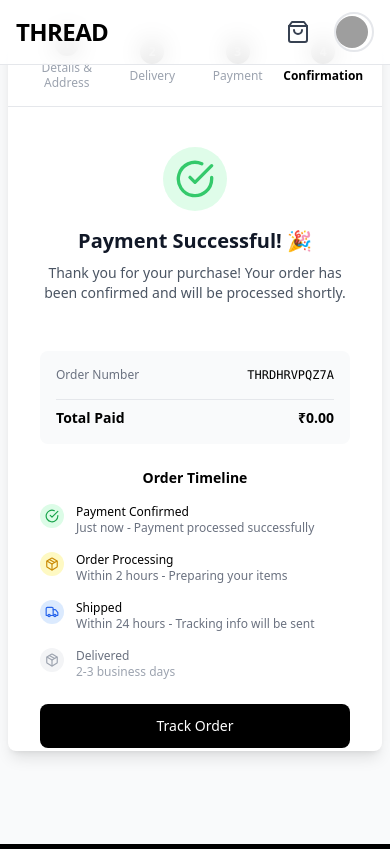
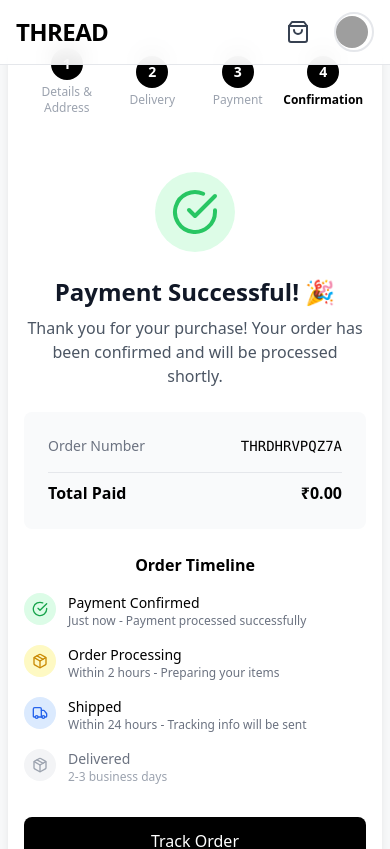
Before and after one commit to Karthik2370/Thread-clothing-brand, a React (Vite) app: page /checkout/confirmation in a window 390 px wide. Shown: the top 849 px of the page. Built offline with nearby package versions, Linux system fonts and the light colour scheme; grey boxes are pictures that could not be loaded.

Commit message:
Updated CheckoutLayout.jsx

```diff
--- a/src/components/Checkout/CheckoutConfirmation.jsx
+++ b/src/components/Checkout/CheckoutConfirmation.jsx
@@ -9,16 +9,7 @@ const CheckoutConfirmation = () => {
   const [paymentDetails, setPaymentDetails] = useState(null);
 
   useEffect(() => {
-    // Ensure smooth scroll to top
-    const scrollToTop = () => {
     window.scrollTo({ top: 0, behavior: 'smooth' });
-      // Fallback for browsers that don't support smooth scrolling
-      setTimeout(() => {
-        window.scrollTo(0, 0);
-      }, 100);
-    };
-
-    scrollToTop();
 
     // Get mock payment details from localStorage
     const paymentId = localStorage.getItem('mock_payment_id');
@@ -68,28 +59,26 @@ const CheckoutConfirmation = () => {
   };
 
   return (
-    <div className="w-full max-w-2xl mx-auto px-4 py-6 space-y-6 overflow-y-auto">
+    <div className="flex flex-col items-center justify-center py-8">
       {/* Success Animation */}
-      <div className="flex flex-col items-center text-center">
-        <div className="w-16 h-16 sm:w-20 sm:h-20 rounded-full bg-green-100 flex items-center justify-center mb-4 animate-pulse">
-          <CheckCircle className="w-10 h-10 sm:w-12 sm:h-12 text-green-500" />
+      <div className="w-20 h-20 rounded-full bg-green-100 flex items-center justify-center mb-6 animate-pulse">
+        <CheckCircle className="w-12 h-12 text-green-500" />
       </div>
 
       {/* Success Message */}
-        <h2 className="text-xl sm:text-2xl font-bold mb-2 text-gray-900">Payment Successful! 🎉</h2>
-        <p className="text-sm sm:text-base text-gray-600 mb-6 max-w-md">
+      <h2 className="text-2xl font-bold mb-2 text-center text-gray-900">Payment Successful! 🎉</h2>
+      <p className="text-gray-600 mb-6 text-center max-w-md">
         Thank you for your purchase! Your order has been confirmed and will be processed shortly.
       </p>
-      </div>
 
       {/* Payment Details */}
       {paymentDetails && (
-        <div className="bg-blue-50 border border-blue-200 rounded-lg p-4">
-          <h3 className="font-semibold text-blue-900 mb-3 flex items-center text-sm sm:text-base">
-            <Lock size={16} className="mr-2 flex-shrink-0" />
+        <div className="w-full max-w-md bg-blue-50 border border-blue-200 rounded-lg p-4 mb-6">
+          <h3 className="font-semibold text-blue-900 mb-3 flex items-center">
+            <Lock size={16} className="mr-2" />
             Payment Details
           </h3>
-          <div className="space-y-3 text-xs sm:text-sm">
+          <div className="space-y-3 text-sm">
             <div className="flex items-center justify-between">
               <span className="text-blue-700">Payment Method:</span>
               <div className="flex items-center space-x-2">
@@ -103,12 +92,12 @@ const CheckoutConfirmation = () => {
             <div className="flex items-center justify-between">
               <span className="text-blue-700">Transaction ID:</span>
               <div className="flex items-center space-x-2">
-                <span className="font-mono text-xs text-blue-900 break-all">
+                <span className="font-mono text-xs text-blue-900">
                   {paymentDetails.paymentId}
                 </span>
                 <button
                   onClick={() => copyToClipboard(paymentDetails.paymentId)}
-                  className="text-blue-600 hover:text-blue-800 flex-shrink-0"
+                  className="text-blue-600 hover:text-blue-800"
                 >
                   <Copy size={14} />
                 </button>
@@ -117,7 +106,7 @@ const CheckoutConfirmation = () => {
 
             <div className="flex items-center justify-between">
               <span className="text-blue-700">Order ID:</span>
-              <span className="font-mono text-xs text-blue-900 break-all">
+              <span className="font-mono text-xs text-blue-900">
                 {paymentDetails.orderId}
               </span>
             </div>
@@ -138,99 +127,97 @@ const CheckoutConfirmation = () => {
       )}
 
       {/* Order Summary */}
-      <div className="bg-gray-50 rounded-lg p-4 sm:p-6">
+      <div className="w-full max-w-md bg-gray-50 rounded-lg p-6 mb-6">
         <div className="flex items-center justify-between mb-4">
-          <span className="text-xs sm:text-sm text-gray-500">Order Number</span>
-          <span className="font-mono text-xs sm:text-sm font-medium break-all">{orderNumber}</span>
+          <span className="text-sm text-gray-500">Order Number</span>
+          <span className="font-mono text-sm font-medium">{orderNumber}</span>
         </div>
 
         <div className="space-y-2 mb-4">
           {items.map(item => (
             <div key={`${item.product.id}-${item.selectedColor}-${item.selectedSize}`}
-                 className="flex justify-between text-xs sm:text-sm">
-              <span className="text-gray-700 pr-2">
+                 className="flex justify-between text-sm">
+              <span className="text-gray-700">
                 {item.product.name} ({item.selectedColor}, {item.selectedSize}) x{item.quantity}
               </span>
-              <span className="font-medium flex-shrink-0">₹{item.product.price * item.quantity}</span>
+              <span className="font-medium">₹{item.product.price * item.quantity}</span>
             </div>
           ))}
         </div>
 
-        <div className="border-t pt-2 flex justify-between font-bold text-sm sm:text-base">
+        <div className="border-t pt-2 flex justify-between font-bold">
           <span>Total Paid</span>
           <span>₹{getTotalPrice().toFixed(2)}</span>
         </div>
       </div>
 
       {/* Order Timeline */}
-      <div className="space-y-4">
-        <h3 className="font-semibold text-center mb-4 text-sm sm:text-base">Order Timeline</h3>
+      <div className="w-full max-w-md space-y-4 mb-8">
+        <h3 className="font-semibold text-center mb-4">Order Timeline</h3>
 
-        <div className="space-y-4">
         <div className="flex items-start space-x-3">
-            <div className="w-6 h-6 sm:w-8 sm:h-8 rounded-full bg-green-100 flex items-center justify-center flex-shrink-0">
-              <CheckCircle size={14} className="sm:w-4 sm:h-4 text-green-600" />
+          <div className="w-8 h-8 rounded-full bg-green-100 flex items-center justify-center flex-shrink-0">
+            <CheckCircle size={16} className="text-green-600" />
           </div>
-            <div className="min-w-0 flex-1">
-              <div className="font-medium text-xs sm:text-sm">Payment Confirmed</div>
+          <div>
+            <div className="font-medium text-sm">Payment Confirmed</div>
             <div className="text-xs text-gray-500">Just now - Payment processed successfully</div>
           </div>
         </div>
 
         <div className="flex items-start space-x-3">
-            <div className="w-6 h-6 sm:w-8 sm:h-8 rounded-full bg-yellow-100 flex items-center justify-center flex-shrink-0">
-              <Package size={14} className="sm:w-4 sm:h-4 text-yellow-600" />
+          <div className="w-8 h-8 rounded-full bg-yellow-100 flex items-center justify-center flex-shrink-0">
+            <Package size={16} className="text-yellow-600" />
           </div>
-            <div className="min-w-0 flex-1">
-              <div className="font-medium text-xs sm:text-sm">Order Processing</div>
+          <div>
+            <div className="font-medium text-sm">Order Processing</div>
             <div className="text-xs text-gray-500">Within 2 hours - Preparing your items</div>
           </div>
         </div>
 
         <div className="flex items-start space-x-3">
-            <div className="w-6 h-6 sm:w-8 sm:h-8 rounded-full bg-blue-100 flex items-center justify-center flex-shrink-0">
-              <Truck size={14} className="sm:w-4 sm:h-4 text-blue-600" />
+          <div className="w-8 h-8 rounded-full bg-blue-100 flex items-center justify-center flex-shrink-0">
+            <Truck size={16} className="text-blue-600" />
           </div>
-            <div className="min-w-0 flex-1">
-              <div className="font-medium text-xs sm:text-sm">Shipped</div>
+          <div>
+            <div className="font-medium text-sm">Shipped</div>
             <div className="text-xs text-gray-500">Within 24 hours - Tracking info will be sent</div>
           </div>
         </div>
 
         <div className="flex items-start space-x-3">
-            <div className="w-6 h-6 sm:w-8 sm:h-8 rounded-full bg-gray-100 flex items-center justify-center flex-shrink-0">
-              <Package size={14} className="sm:w-4 sm:h-4 text-gray-400" />
+          <div className="w-8 h-8 rounded-full bg-gray-100 flex items-center justify-center flex-shrink-0">
+            <Package size={16} className="text-gray-400" />
           </div>
-            <div className="min-w-0 flex-1">
-              <div className="font-medium text-xs sm:text-sm text-gray-500">Delivered</div>
+          <div>
+            <div className="font-medium text-sm text-gray-500">Delivered</div>
             <div className="text-xs text-gray-400">2-3 business days</div>
-            </div>
           </div>
         </div>
       </div>
 
       {/* Action Buttons */}
-      <div className="flex flex-col sm:flex-row gap-3">
+      <div className="flex flex-col sm:flex-row gap-3 w-full max-w-md">
         <button
           onClick={() => navigate('/orders')}
-          className="flex-1 bg-black text-white py-3 rounded-lg font-medium hover:bg-gray-800 transition-colors duration-200 text-sm sm:text-base"
+          className="flex-1 bg-black text-white py-3 rounded-lg font-medium hover:bg-gray-800 transition-colors duration-200"
         >
           Track Order
         </button>
         <button
           onClick={() => navigate('/')}
-          className="flex-1 border border-gray-300 text-gray-700 py-3 rounded-lg font-medium hover:bg-gray-50 transition-colors duration-200 text-sm sm:text-base"
+          className="flex-1 border border-gray-300 text-gray-700 py-3 rounded-lg font-medium hover:bg-gray-50 transition-colors duration-200"
         >
           Continue Shopping
         </button>
       </div>
 
       {/* Demo Notice */}
-      <div className="bg-yellow-50 border border-yellow-200 rounded-lg p-4">
+      <div className="bg-yellow-50 border border-yellow-200 rounded-lg p-4 mt-6 w-full max-w-md">
         <div className="flex items-start space-x-2">
-          <span className="text-yellow-600 text-lg flex-shrink-0">🧪</span>
-          <div className="min-w-0 flex-1">
-            <div className="font-medium text-yellow-900 text-xs sm:text-sm">Demo Mode</div>
+          <span className="text-yellow-600 text-lg">🧪</span>
+          <div>
+            <div className="font-medium text-yellow-900 text-sm">Demo Mode</div>
             <div className="text-xs text-yellow-700">
               This was a test transaction. No real money was charged. Perfect for showcasing the complete payment flow!
             </div>
@@ -239,7 +226,7 @@ const CheckoutConfirmation = () => {
       </div>
 
       {/* Email Confirmation Notice */}
-      <p className="text-xs text-gray-500 text-center">
+      <p className="text-xs text-gray-500 text-center mt-4 max-w-md">
         📧 A confirmation email would be sent to your email address with order details and tracking information.
       </p>
     </div>
--- a/src/components/Checkout/CheckoutLayout.jsx
+++ b/src/components/Checkout/CheckoutLayout.jsx
@@ -14,16 +14,13 @@ const CheckoutLayout = () => {
   const currentStep = steps.findIndex(step => location.pathname.startsWith(step.path));
 
   return (
-    <div className="min-h-screen bg-gray-50 py-4 sm:py-8">
-      <div className="w-full max-w-2xl mx-auto px-2 sm:px-4">
-        <div className="bg-white rounded-lg shadow-lg overflow-hidden">
-          {/* Progress Steps */}
-          <div className="px-4 sm:px-8 py-4 sm:py-6 border-b border-gray-200">
-            <div className="flex justify-between items-center">
+    <div className="min-h-screen bg-gray-50 flex flex-col items-center py-8 px-2 sm:px-0">
+      <div className="w-full max-w-xl bg-white rounded-lg shadow-lg p-4 sm:p-8 mb-8">
+        <div className="flex justify-between items-center mb-6">
           {steps.map((step, idx) => (
             <div key={step.path} className="flex-1 flex flex-col items-center">
               <button
-                    className={`w-6 h-6 sm:w-8 sm:h-8 rounded-full border-2 flex items-center justify-center mb-1 sm:mb-2 text-xs sm:text-sm font-bold transition-colors duration-200 ${
+                className={`w-8 h-8 rounded-full border-2 flex items-center justify-center mb-1 text-sm font-bold transition-colors duration-200 ${
                   idx <= currentStep ? 'bg-black text-white border-black' : 'bg-gray-200 text-gray-400 border-gray-300'
                 }`}
                 disabled={idx > currentStep}
@@ -31,21 +28,11 @@ const CheckoutLayout = () => {
               >
                 {idx + 1}
               </button>
-                  <span className={`text-xs text-center leading-tight ${
-                    idx === currentStep ? 'text-black font-semibold' : 'text-gray-400'
-                  }`}>
-                    {step.label}
-                  </span>
+              <span className={`text-xs text-center ${idx === currentStep ? 'text-black font-semibold' : 'text-gray-400'}`}>{step.label}</span>
             </div>
           ))}
         </div>
-          </div>
-
-          {/* Content Area */}
-          <div className="px-4 sm:px-8 py-4 sm:py-6 max-h-[calc(100vh-200px)] overflow-y-auto">
         <Outlet />
-          </div>
-        </div>
       </div>
     </div>
   );
```
Lines whose indentation alone changed are shown as unchanged.
